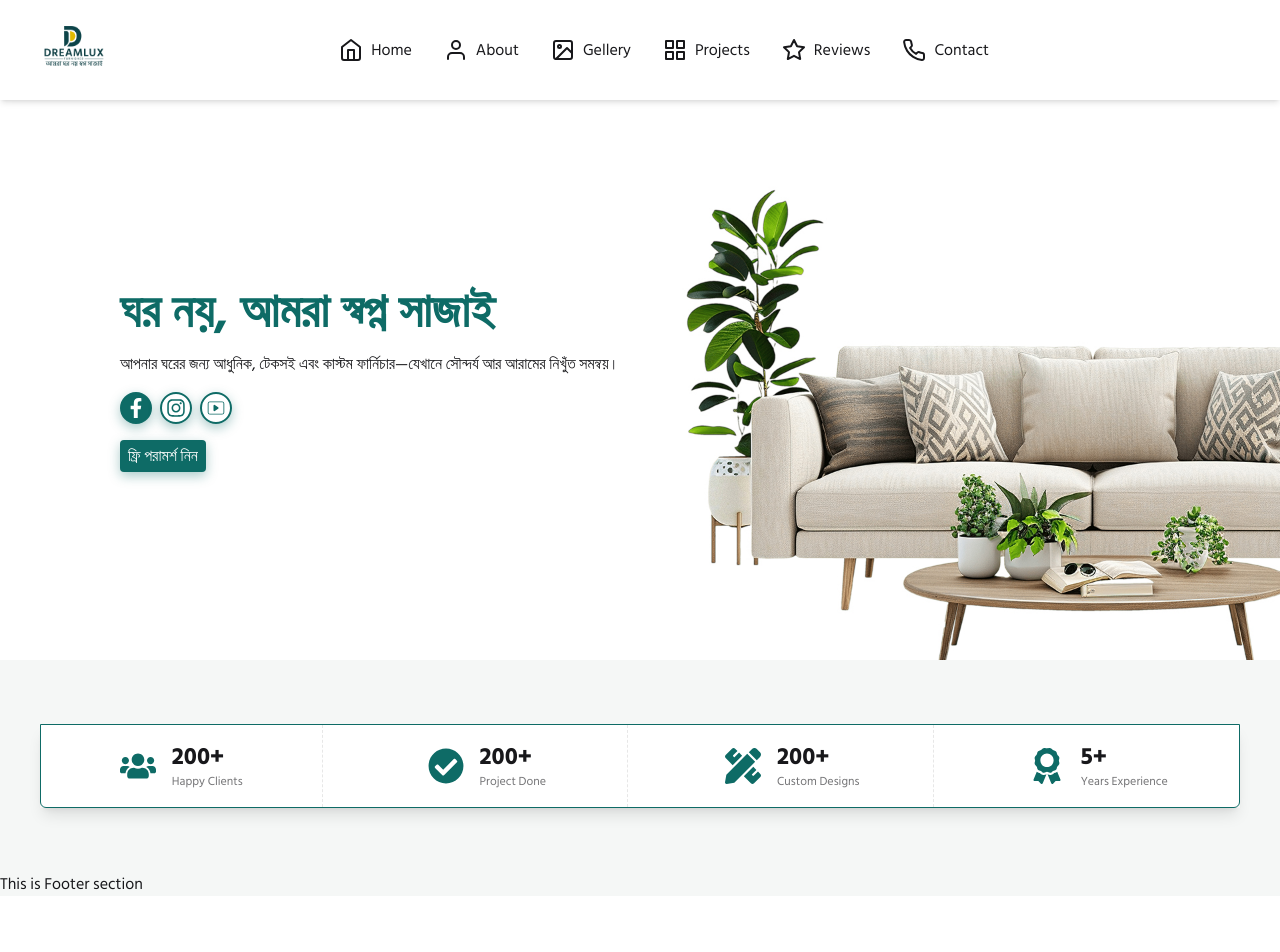
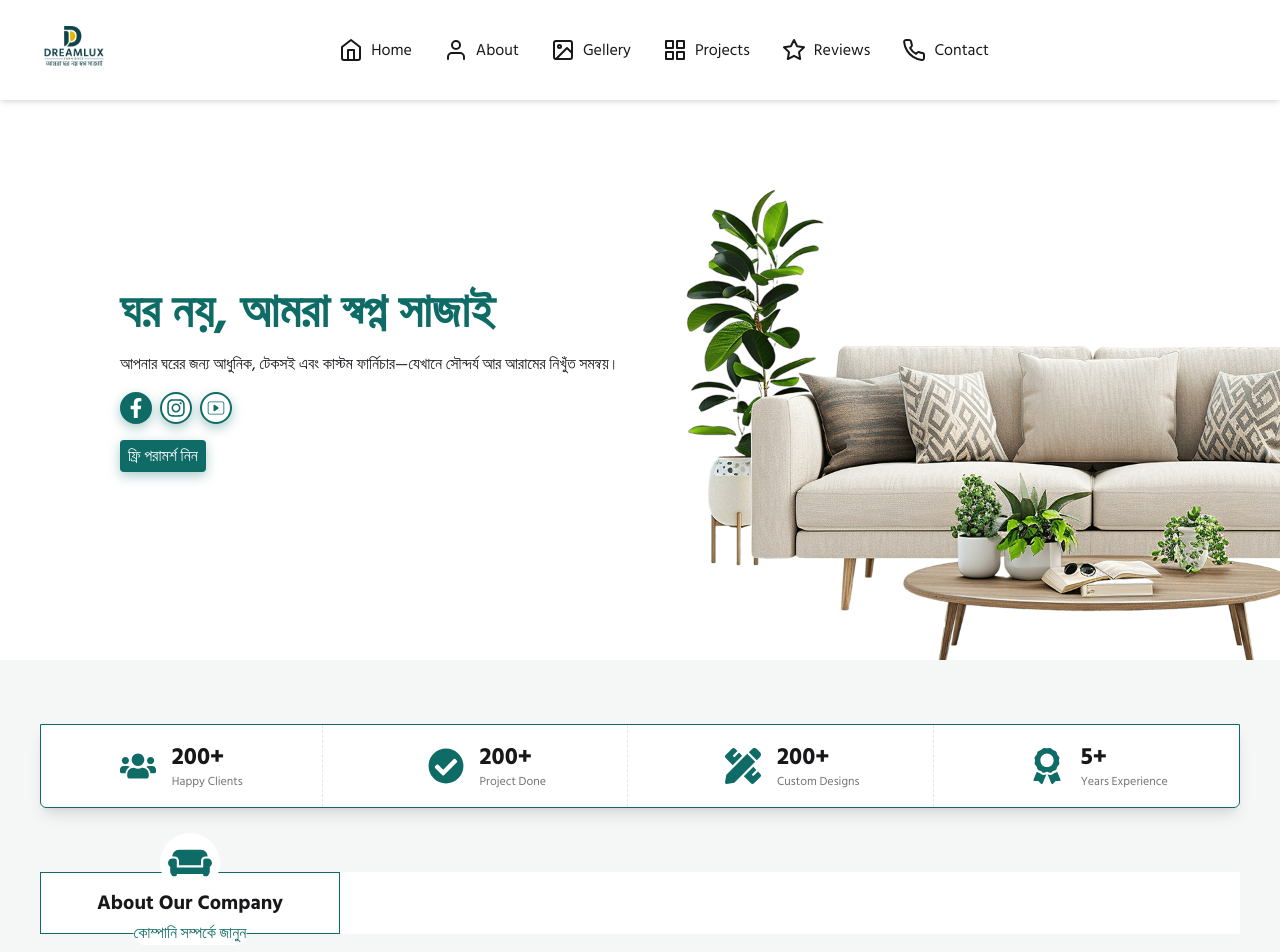
Before and after one commit to 0rakib0/dreamlux-profile, a Next.js app: page / in a window 1280 px wide. Shown: the top 952 px of the page. Before the commit the page ends 897 px from the top, so only its background shows below. Built offline with nearby package versions, Linux system fonts and the light colour scheme.

Commit message:
design section title

```diff
--- a/src/app/page.jsx
+++ b/src/app/page.jsx
@@ -1,4 +1,5 @@
 import Banner from "@/components/banner/Banner";
+import SectionTitle from "@/components/shared/sectionTitle/SectionTitle";
 import State from "@/components/state/State";
 import Image from "next/image";
 
@@ -16,6 +17,10 @@ export default function Home() {
         <div className="bg-white my-6 md:my-12 lg:my-16">
           <State></State>
         </div>
+        {/* abount section */}
+        <div className="bg-white my-6 md:my-12 lg:my-16">
+          <SectionTitle></SectionTitle>
+        </div>
       </div>
 
     </div>
--- /dev/null
+++ b/src/components/shared/sectionTitle/SectionTitle.jsx
@@ -0,0 +1,15 @@
+import React from 'react'
+import { FaCouch } from "react-icons/fa";
+function SectionTitle() {
+    return (
+        <div>
+            <div className='w-1/4 text-center border border-[#0E6B66] relative'>
+                <FaCouch className="text-[#0E6B66] text-6xl absolute -top-10 left-1/2 transform -translate-x-1/2 bg-white p-2 rounded-full" />
+                <h1 className='p-4 text-xl font-bold'>About Our Company</h1>
+                <p className='text-[#0E6B66] absolute -bottom-3 left-1/2 transform -translate-x-1/2 bg-white rounded-full'>কোম্পানি সম্পর্কে জানুন</p>
+            </div>
+        </div>
+    )
+}
+
+export default SectionTitle
```
